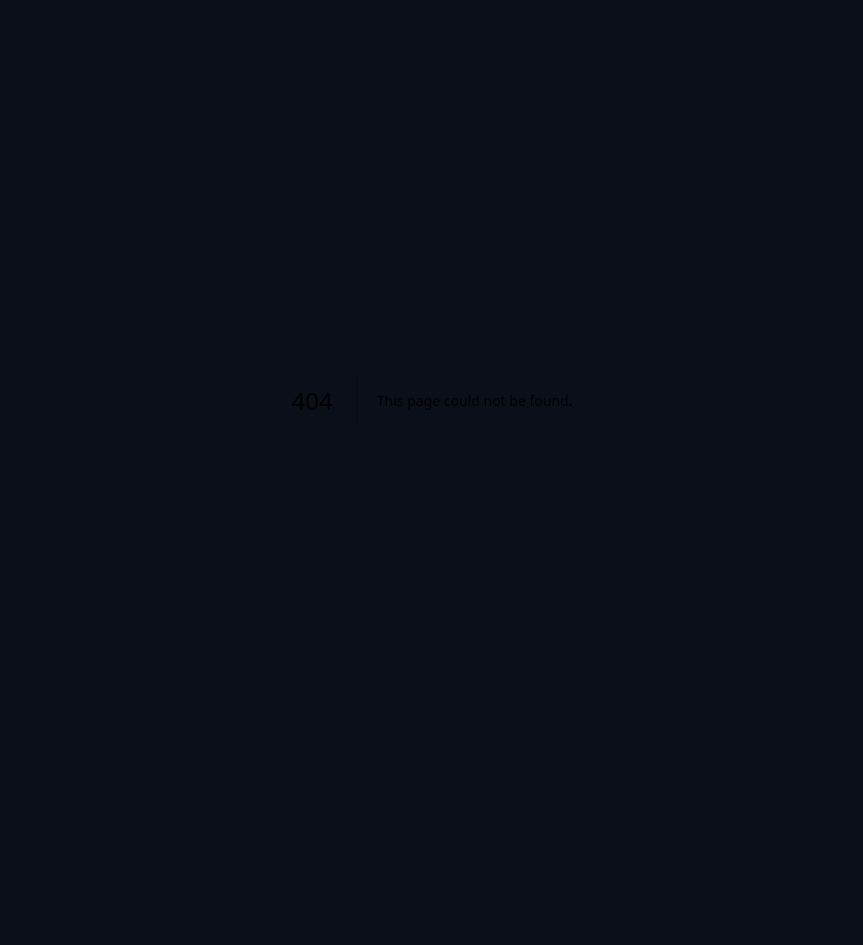
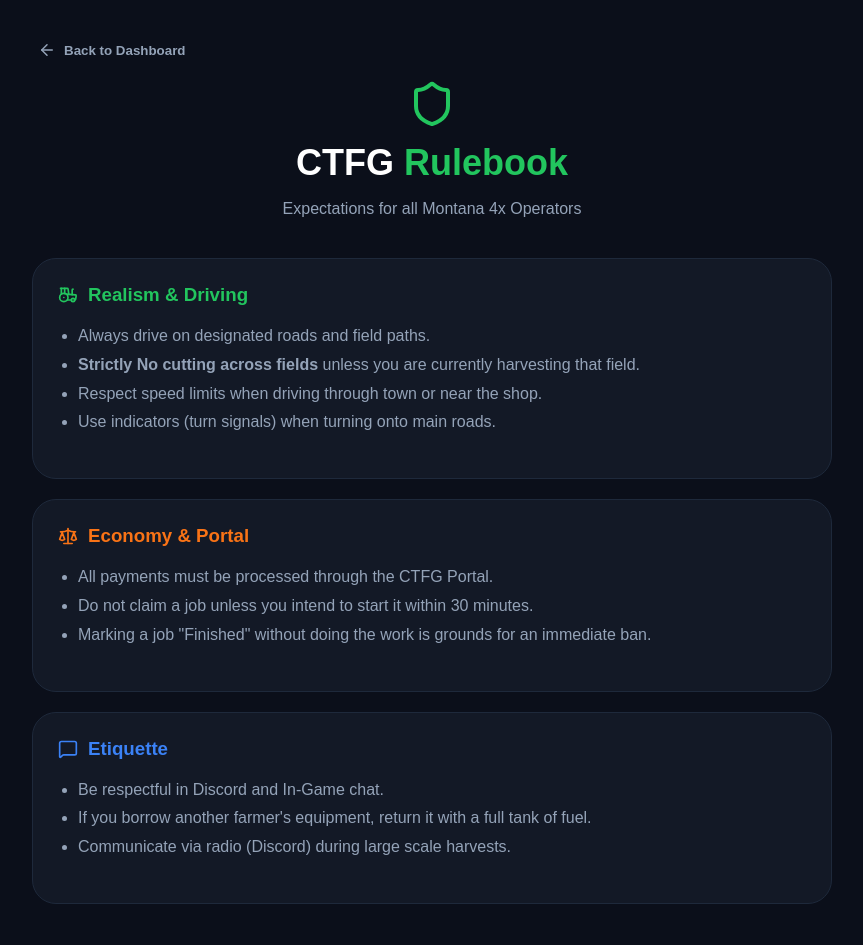
Before and after one commit to Daisyfarm/ctfg-portal, a Next.js app: page /rules in a window 1280 px wide. Before the commit this address had no page. Shown: the top 945 px of the page, without its empty margins (208-1071 px from the left). Before the commit the page ends 800 px from the top, so only its background shows below. Built offline with nearby package versions, Linux system fonts and the light colour scheme.

Commit message:
Create page.tsx

```diff
--- /dev/null
+++ b/app/rules/page.tsx
@@ -0,0 +1,67 @@
+"use client";
+import React from 'react';
+import { Shield, Tractor, Map, Scale, MessageSquare, ArrowLeft } from 'lucide-react';
+
+export default function RulesPage() {
+  return (
+    <div style={{ backgroundColor: '#0b0f1a', minHeight: '100vh', color: 'white', fontFamily: 'sans-serif', padding: '40px 20px' }}>
+      <div style={{ maxWidth: '800px', margin: '0 auto' }}>
+
+        <button onClick={() => window.location.href = '/dashboard'} style={{ background: 'none', border: 'none', color: '#94a3b8', display: 'flex', alignItems: 'center', gap: '8px', cursor: 'pointer', marginBottom: '20px', fontWeight: 'bold' }}>
+          <ArrowLeft size={18} /> Back to Dashboard
+        </button>
+
+        <div style={{ textAlign: 'center', marginBottom: '40px' }}>
+          <Shield size={48} color="#22c55e" style={{ marginBottom: '10px' }} />
+          <h1 style={{ fontSize: '36px', fontWeight: 'bold', margin: 0 }}>CTFG <span style={{ color: '#22c55e' }}>Rulebook</span></h1>
+          <p style={{ color: '#94a3b8' }}>Expectations for all Montana 4x Operators</p>
+        </div>
+
+        <div style={{ display: 'grid', gap: '20px' }}>
+
+          {/* SECTION 1 */}
+          <div style={{ backgroundColor: '#131926', padding: '25px', borderRadius: '24px', border: '1px solid #1e293b' }}>
+            <h3 style={{ margin: '0 0 15px 0', display: 'flex', alignItems: 'center', gap: '10px', color: '#22c55e' }}>
+              <Tractor size={20} /> Realism & Driving
+            </h3>
+            <ul style={{ color: '#94a3b8', paddingLeft: '20px', lineHeight: '1.8' }}>
+              <li>Always drive on designated roads and field paths.</li>
+              <li><b>Strictly No cutting across fields</b> unless you are currently harvesting that field.</li>
+              <li>Respect speed limits when driving through town or near the shop.</li>
+              <li>Use indicators (turn signals) when turning onto main roads.</li>
+            </ul>
+          </div>
+
+          {/* SECTION 2 */}
+          <div style={{ backgroundColor: '#131926', padding: '25px', borderRadius: '24px', border: '1px solid #1e293b' }}>
+            <h3 style={{ margin: '0 0 15px 0', display: 'flex', alignItems: 'center', gap: '10px', color: '#f97316' }}>
+              <Scale size={20} /> Economy & Portal
+            </h3>
+            <ul style={{ color: '#94a3b8', paddingLeft: '20px', lineHeight: '1.8' }}>
+              <li>All payments must be processed through the CTFG Portal.</li>
+              <li>Do not claim a job unless you intend to start it within 30 minutes.</li>
+              <li>Marking a job "Finished" without doing the work is grounds for an immediate ban.</li>
+            </ul>
+          </div>
+
+          {/* SECTION 3 */}
+          <div style={{ backgroundColor: '#131926', padding: '25px', borderRadius: '24px', border: '1px solid #1e293b' }}>
+            <h3 style={{ margin: '0 0 15px 0', display: 'flex', alignItems: 'center', gap: '10px', color: '#3b82f6' }}>
+              <MessageSquare size={20} /> Etiquette
+            </h3>
+            <ul style={{ color: '#94a3b8', paddingLeft: '20px', lineHeight: '1.8' }}>
+              <li>Be respectful in Discord and In-Game chat.</li>
+              <li>If you borrow another farmer's equipment, return it with a full tank of fuel.</li>
+              <li>Communicate via radio (Discord) during large scale harvests.</li>
+            </ul>
+          </div>
+
+        </div>
+
+        <p style={{ textAlign: 'center', marginTop: '40px', color: '#475569', fontSize: '13px' }}>
+          Violation of these rules may lead to fines or removal from the CTFG community.
+        </p>
+      </div>
+    </div>
+  );
+}
```
